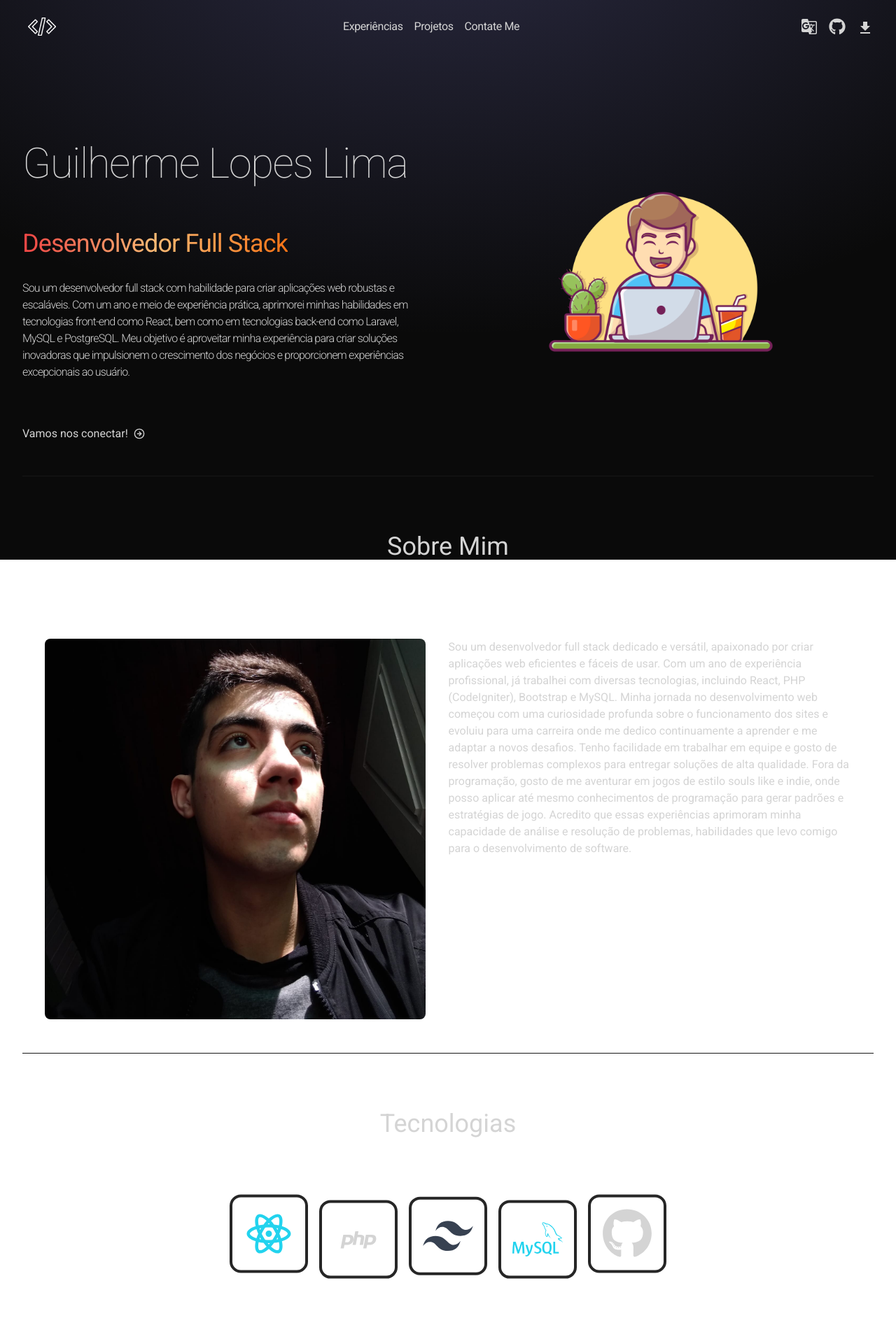
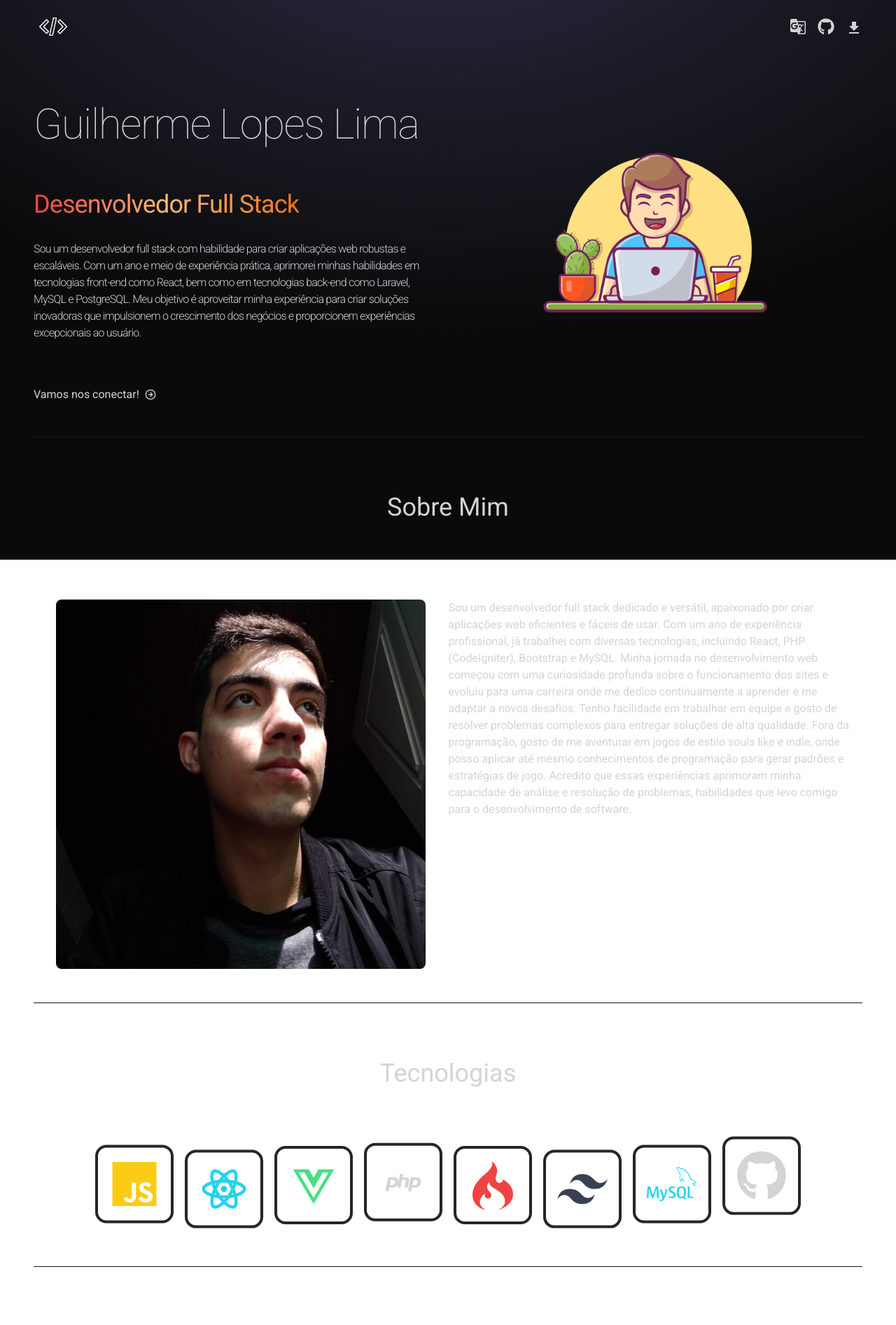
Before and after one commit to guilhermelpl/react-portifolio, a React (Vite) app: page / in a window 1280 px wide. Shown: the top 1894 px of the page at 70% size. Built offline with nearby package versions, Linux system fonts and the light colour scheme.

Commit message:
updated  home view

```diff
--- a/src/components/Contact.jsx
+++ b/src/components/Contact.jsx
@@ -14,12 +14,12 @@ const Contact = () => {
           transition={{ duration: 1.5 }}
           className="w-full flex flex-col items-center justify-center"
         >
-          <h2 className="pb-10 text-4xl font-thin tracking-tight lg:mt-5">{t("contactSection")}</h2>
+          <h2 className="pb-10 text-4xl lg:mt-5">{t("contactSection")}</h2>
           <span>
             {t("adressSection")} {t("address")}
           </span>
           <span>
-          {t("phoneSection")} {t("phoneNumber")}
+            {t("phoneSection")} {t("phoneNumber")}
           </span>
           <div className="flex my-2 items-center justify-center gap-4 text-3xl">
             <FaLinkedin
--- a/src/components/NavBar.jsx
+++ b/src/components/NavBar.jsx
@@ -30,29 +30,9 @@ const NavBar = ({
 
   return (
     <>
-      <nav className="mb-20 flex flex-col mt-4 sm:flex-row items-center justify-between py-2">
+      <nav className="mb-6 flex flex-col mt-4 sm:flex-row items-center justify-between py-2">
         <div>
           <img className="mx-2 w-10" src={logo} alt="Logo" />
-        </div>
-        <div className="flex flex-col sm:flex-row gap-2 sm:gap-4 mt-4 sm:mt-0 tracking-tight">
-          <span
-            className="text-1xl cursor-pointer hover:text-orange-500 transition duration-300"
-            onClick={() => Section(experienceRef)}
-          >
-            {t('header')}
-          </span>
-          <span
-            className="text-1xl cursor-pointer hover:text-orange-500 transition duration-300"
-            onClick={() => Section(projectsRef)}
-          >
-            {t('projectsSection')}
-          </span>
-          <span
-            className="text-1xl cursor-pointer hover:text-orange-500 transition duration-300"
-            onClick={() => Section(contactRef)}
-          >
-            {t('contactSection')}
-          </span>
         </div>
         <div className="flex gap-4 mt-4 sm:mt-0 items-center">
           <MdGTranslate
--- a/src/components/Technologies.jsx
+++ b/src/components/Technologies.jsx
@@ -1,9 +1,11 @@
-import { DiPhp } from "react-icons/di";
+import { DiCodeigniter, DiPhp } from "react-icons/di";
 import { FaGithub } from "react-icons/fa";
 import { RiReactjsLine, RiTailwindCssFill } from "react-icons/ri";
 import { SiMysql } from "react-icons/si";
 import { motion } from "framer-motion";
 import { useTranslation } from "react-i18next";
+import { LiaVuejs } from "react-icons/lia";
+import { IoLogoJavascript } from "react-icons/io5";
 
 const icons = (duration) => ({
   initial: { y: -10 },
@@ -22,7 +24,7 @@ const Technologies = () => {
   const { t } = useTranslation();
 
   return (
-    <div className="border-b border-neutral-900 pb-24">
+    <div className="border-b border-neutral-900 pb-16">
       <motion.h2
         whileInView={{ opacity: 1, y: 0 }}
         initial={{ opacity: 0, y: -100 }}
@@ -38,10 +40,26 @@ const Technologies = () => {
           animate="animate"
           className="rounded-2xl border-4 border-neutral-800 p-4"
         >
+          <IoLogoJavascript className="text-7xl text-yellow-400" />
+        </motion.div>
+        <motion.div
+          variants={icons(3)}
+          initial="initial"
+          animate="animate"
+          className="rounded-2xl border-4 border-neutral-800 p-4"
+        >
           <RiReactjsLine className="text-7xl text-cyan-400" />
         </motion.div>
         <motion.div
-          variants={icons(3)}
+          variants={icons(3.5)}
+          initial="initial"
+          animate="animate"
+          className="rounded-2xl border-4 border-neutral-800 p-4"
+        >
+          <LiaVuejs className="text-7xl text-green-400" />
+        </motion.div>
+        <motion.div
+          variants={icons(4)}
           initial="initial"
           animate="animate"
           className="rounded-2xl border-4 border-neutral-800 p-4"
@@ -54,7 +72,7 @@ const Technologies = () => {
           animate="animate"
           className="rounded-2xl border-4 border-neutral-800 p-4"
         >
-          <RiTailwindCssFill className="text-7xl text-gray-700" />
+          <DiCodeigniter className="text-7xl text-red-500" />
         </motion.div>
         <motion.div
           variants={icons(3)}
@@ -62,10 +80,18 @@ const Technologies = () => {
           animate="animate"
           className="rounded-2xl border-4 border-neutral-800 p-4"
         >
+          <RiTailwindCssFill className="text-7xl text-gray-700" />
+        </motion.div>
+        <motion.div
+          variants={icons(2.5)}
+          initial="initial"
+          animate="animate"
+          className="rounded-2xl border-4 border-neutral-800 p-4"
+        >
           <SiMysql className="text-7xl text-cyan-400" />
         </motion.div>
         <motion.div
-          variants={icons(2.5)}
+          variants={icons(2)}
           initial="initial"
           animate="animate"
           className="rounded-2xl border-4 border-neutral-800 p-4"
--- a/src/pages/Base/App.jsx
+++ b/src/pages/Base/App.jsx
@@ -1,4 +1,3 @@
-import { useRef, useState } from "react";
 import "./App.css";
 import Hero from "../../components/Hero";
 import NavBar from "../../components/NavBar";
@@ -6,34 +5,23 @@ import AboutMe from "../../components/AboutMe";
 import Technologies from "../../components/Technologies";
 import Experience from "../../components/Experience";
 import Contact from "../../components/Contact";
-import Projects from "../../components/Projects";
 
 function App() {
-  const experienceRef = useRef(null);
-  const projectsRef = useRef(null);
-  const contactRef = useRef(null);
-
   return (
     <div className="overflow-x-hidden text-neutral-300 antialiased selection:bg-cyan-300 selection:text-cyan-900">
       <div className="fixed top-0 -z-10 h-full w-full">
         <div className="absolute top-0 z-[-2] h-screen w-screen bg-neutral-950 bg-[radial-gradient(ellipse_80%_80%_at_50%_-20%,rgba(120,119,198,0.3),rgba(255,255,255,0))]"></div>
       </div>
-      <div className="container mx-auto px-8">
-        <NavBar
-          experienceRef={experienceRef}
-          projectsRef={projectsRef}
-          contactRef={contactRef}
-        />
+      <div className="container mx-auto px-12">
+        <NavBar />
         <Hero />
         <AboutMe />
         <Technologies />
-        <div ref={experienceRef}>
+        <div>
           <Experience />
         </div>
-        <div ref={projectsRef}>
-          <Projects />
-        </div>
-        <div ref={contactRef}>
+
+        <div>
           <Contact />
         </div>
       </div>
```
Also changed, not shown: src/assets/picture.jpeg (deleted).
